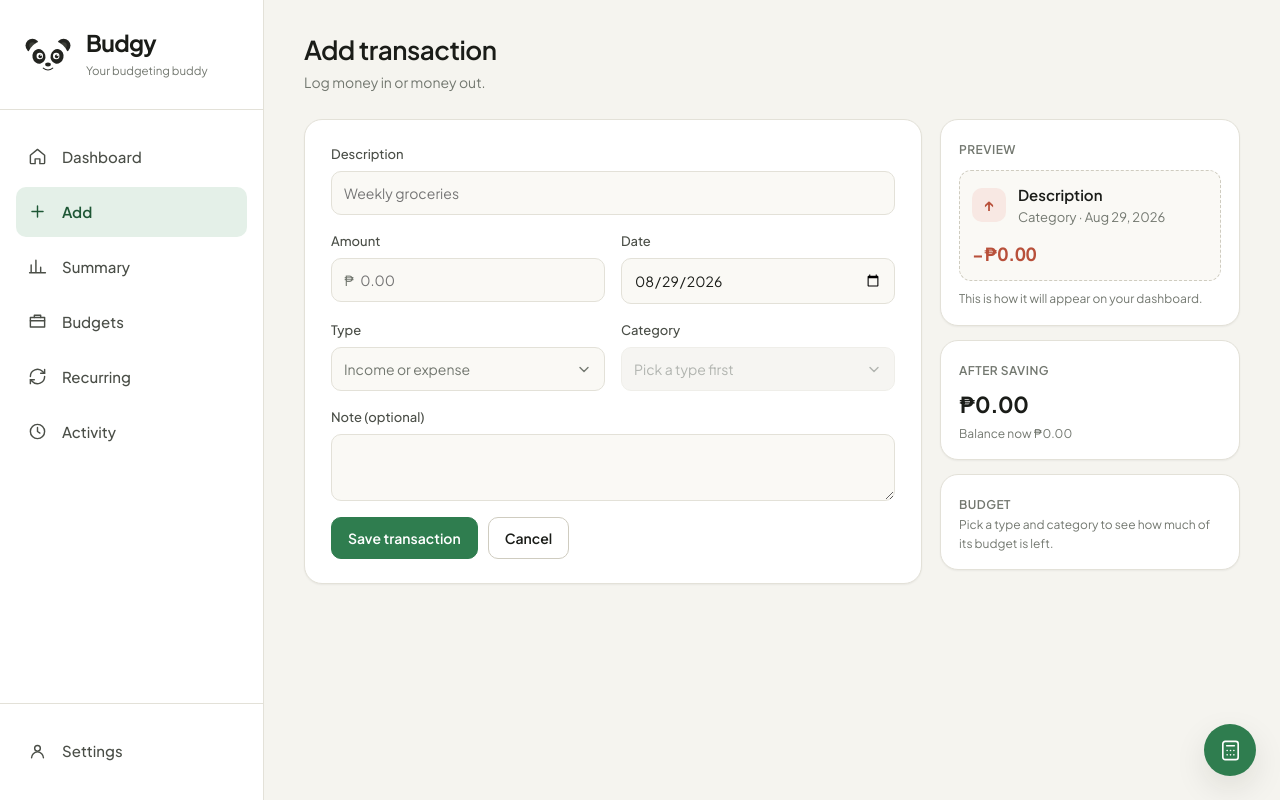
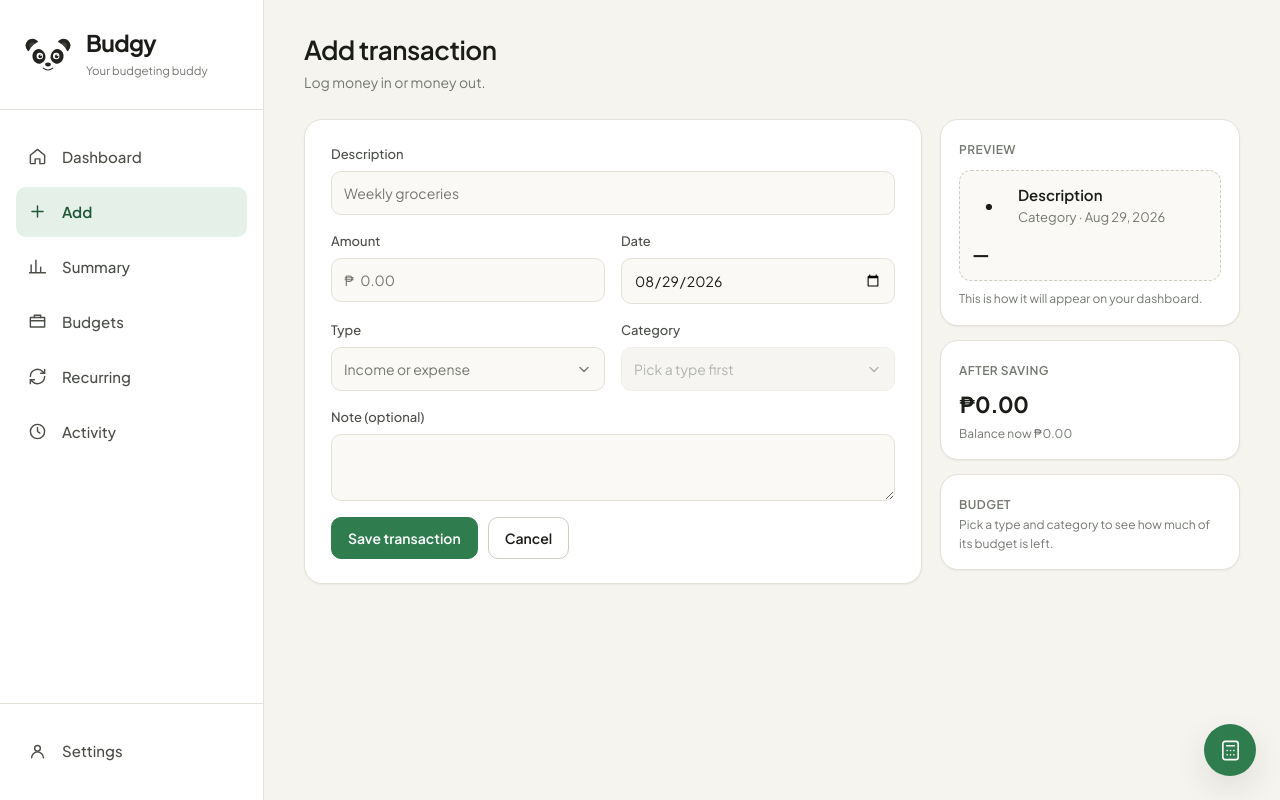
Before and after one commit to Caelusary/midterm-project-webdvt, a React (Vite) app: page /add in a window 1280 px wide. Built offline with nearby package versions, Linux system fonts and the light colour scheme.

Commit message:
fix(add): gave the preview a neutral state before a type is chosen

```diff
--- a/src/pages/AddTransaction.jsx
+++ b/src/pages/AddTransaction.jsx
@@ -75,6 +75,12 @@ export default function AddTransaction() {
   const amountValue = Number(form.amount) || 0
   const isIncome = form.type === 'income'
 
+  // The preview has three states, not two. Until a type is picked the row is
+  // neither income nor expense, and `isIncome ? … : …` would quietly render it
+  // as an expense — a red −₱0.00 asserting something the user never entered.
+  const hasType = Boolean(form.type)
+  const tone = !hasType ? 'is-unset' : isIncome ? 'is-income' : 'is-expense'
+
   // Accepts either a patch object or a function of the current form, so a
   // field can be set from the value of another (the calculator appends a note).
   function setField(patch) {
@@ -143,17 +149,21 @@ export default function AddTransaction() {
           <div className="panel">
             <span className="stat-label">Preview</span>
             <div className="preview-row">
-              <span className={`row-badge ${isIncome ? 'is-income' : 'is-expense'}`} aria-hidden="true">
-                {isIncome ? '↓' : '↑'}
+              <span className={`row-badge ${tone}`} aria-hidden="true">
+                {hasType ? (isIncome ? '↑' : '↓') : '•'}
               </span>
               <span className="row-main">
-                <span className="row-title">{form.description || 'Description'}</span>
+                <span className={`row-title${form.description ? '' : ' is-placeholder'}`}>
+                  {form.description || 'Description'}
+                </span>
                 <span className="row-meta">
                   {form.category || 'Category'} · {formatDate(form.date) || 'Date'}
                 </span>
               </span>
-              <span className={`row-amount ${isIncome ? 'is-income' : 'is-expense'}`}>
-                {isIncome ? '+' : '−'}{format(amountValue)}
+              <span className={`row-amount ${tone}`}>
+                {amountValue > 0
+                  ? `${hasType ? (isIncome ? '+' : '−') : ''}${format(amountValue)}`
+                  : '—'}
               </span>
             </div>
             <p className="hint">This is how it will appear on your dashboard.</p>
```
